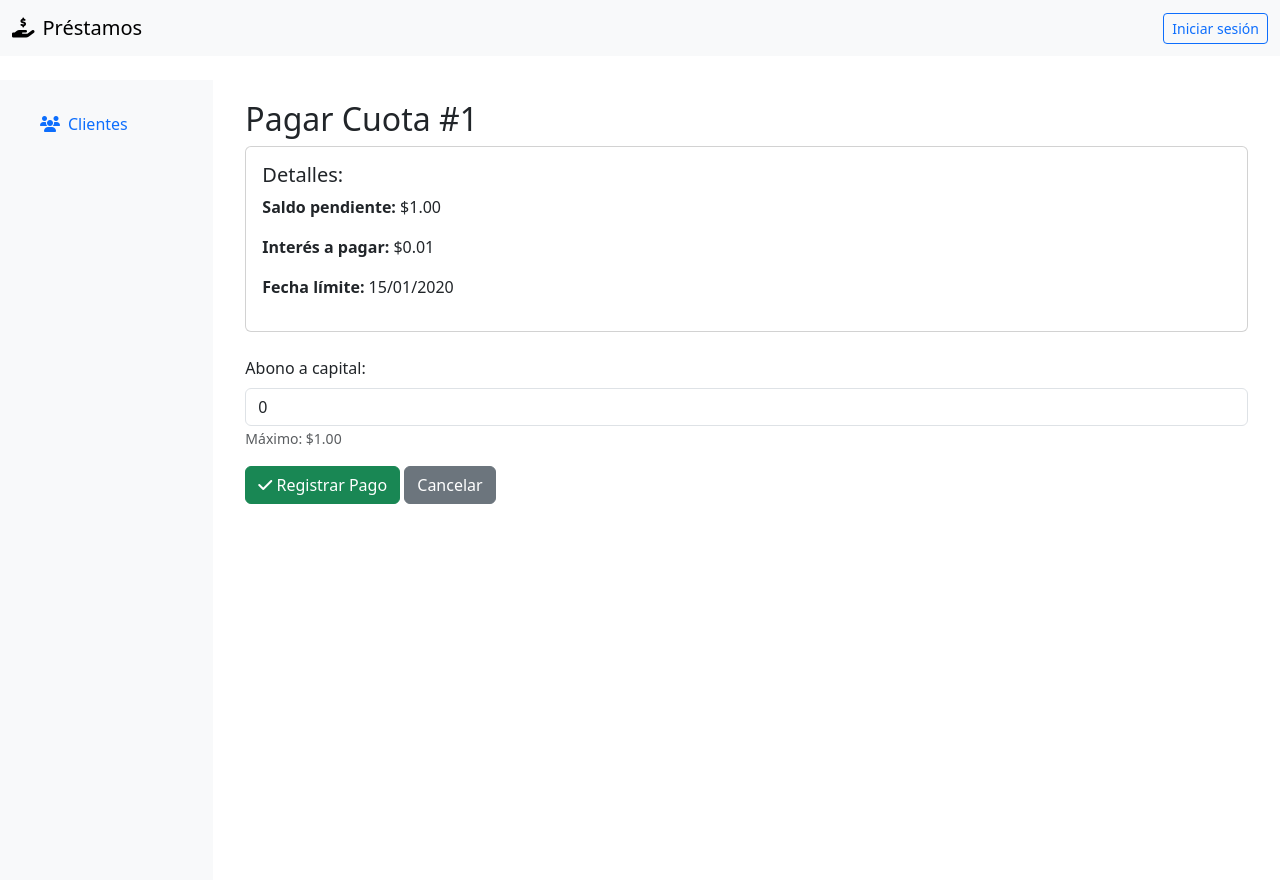
After one commit to Wsierra-one-dot-zero/prestamosya, a Django app: page /cuotas/dinamico/1/pagar/ in a window 1280 px wide. The commit adds this page. Run offline with Django 5.2, Linux system fonts and the light colour scheme; tables that the repository leaves empty hold one stand-in row (values such as "Sample post").

Commit message:
Add dynamic loan functionality with forms, views, and templates
- Implement PrestamoDinamicoForm for dynamic loans.
- Update models to include loan type and related fields.
- Create views for dynamic loan creation and payment.
- Enhance templates for loan selection and payment processes.
- Modify signals to generate cuotas only for traditional loans.

```diff
--- a/prestamosapp/models.py
+++ b/prestamosapp/models.py
@@ -1,6 +1,7 @@
 from django.contrib.auth.models import User
 from django.utils import timezone
 from django.db import models
+from decimal import Decimal
 
 class PerfilUsuario(models.Model):
     user = models.OneToOneField(User, on_delete=models.CASCADE)
@@ -26,12 +27,18 @@ class Prestamo(models.Model):
         ('MORA', 'En mora'),
     )
 
+    TIPO_CHOICES = [
+        ('TRADICIONAL', 'Tradicional (Cuotas fijas)'),
+        ('DINAMICO', 'Dinámico (Abono a capital)'),
+    ]
+
     cliente = models.ForeignKey('Cliente', on_delete=models.CASCADE, related_name='prestamos')
     monto = models.DecimalField(max_digits=10, decimal_places=2)
     tasa_interes_mensual = models.DecimalField(max_digits=5, decimal_places=2)
     numero_cuotas = models.PositiveIntegerField()
     fecha_creacion = models.DateField(auto_now_add=True)
     estado = models.CharField(max_length=10, choices=ESTADOS, default='VIGENTE')
+    tipo = models.CharField(max_length=20, choices=TIPO_CHOICES, default='TRADICIONAL')
 
     def __str__(self):
         return f"Préstamo #{self.id} - {self.cliente.nombre_completo}"
@@ -61,6 +68,7 @@ class Cuota(models.Model):
 
     class Meta:
         ordering = ['numero_cuota']
+        unique_together = ['prestamo', 'numero_cuota']  # Evita duplicados
 
     def __str__(self):
         return f"Cuota {self.numero_cuota} - Préstamo #{self.prestamo.id}"
@@ -70,3 +78,10 @@ class Cuota(models.Model):
         self.fecha_pago = timezone.now().date()
         self.save()
         return self
+
+    def calcular_interes(self):
+        """Método seguro para calcular intereses"""
+        if not hasattr(self, '_interes_calculado'):
+            tasa = Decimal(str(self.prestamo.tasa_interes_mensual)) / Decimal('100')
+            self._interes_calculado = self.saldo_pendiente * tasa
+        return self._interes_calculado
--- a/prestamosapp/signals.py
+++ b/prestamosapp/signals.py
@@ -6,7 +6,8 @@ from datetime import timedelta
 
 @receiver(post_save, sender=Prestamo)
 def generar_cuotas(sender, instance, created, **kwargs):
-    if created and instance.estado == 'VIGENTE':  # Asegúrate que el estado sea aprobado
+    # Solo generar cuotas para préstamos tradicionales
+    if created and instance.estado == 'VIGENTE' and instance.tipo == 'TRADICIONAL':
         tasa_mensual = instance.tasa_interes_mensual / 100
         cuota_mensual = instance.calcular_cuota()
         saldo = instance.monto
@@ -22,7 +23,7 @@ def generar_cuotas(sender, instance, created, **kwargs):
                 valor_cuota=cuota_mensual,
                 intereses=intereses,
                 amortizacion=amortizacion,
-                saldo_pendiente=max(0, saldo),  # Evita saldo negativo
+                saldo_pendiente=max(0, saldo),
                 fecha_vencimiento=instance.fecha_creacion + timedelta(days=30*numero)
             )
 
--- /dev/null
+++ b/prestamosapp/templates/cuotas/pagar_cuota_dinamica.html
@@ -0,0 +1,39 @@
+{% extends "base.html" %}
+
+{% block content %}
+<div class="container">
+    <h2>Pagar Cuota #{{ object.numero_cuota }}</h2>
+
+    <div class="card mb-4">
+        <div class="card-body">
+            <h5>Detalles:</h5>
+            <p><strong>Saldo pendiente:</strong> ${{ object.saldo_pendiente|floatformat:2 }}</p>
+            <p><strong>Interés a pagar:</strong> ${{ interes_actual|floatformat:2 }}</p>
+            <p><strong>Fecha límite:</strong> {{ object.fecha_vencimiento|date:"d/m/Y" }}</p>
+        </div>
+    </div>
+
+    <form method="post">
+        {% csrf_token %}
+        <div class="mb-3">
+            <label for="abono_capital" class="form-label">Abono a capital:</label>
+            <input type="number"
+                   name="abono_capital"
+                   class="form-control"
+                   min="0"
+                   max="{{ object.saldo_pendiente|stringformat:'f' }}"
+                   step="0.01"
+                   value="0"
+                   required>
+            <small class="text-muted">Máximo: ${{ object.saldo_pendiente|floatformat:2 }}</small>
+        </div>
+
+        <button type="submit" class="btn btn-success">
+            <i class="fas fa-check"></i> Registrar Pago
+        </button>
+        <a href="{% url 'detalle_prestamo' object.prestamo.id %}" class="btn btn-secondary">
+            Cancelar
+        </a>
+    </form>
+</div>
+{% endblock %}
--- a/prestamosapp/urls.py
+++ b/prestamosapp/urls.py
@@ -19,9 +19,11 @@ urlpatterns = [
     # Préstamos (anidados bajo cliente)
     path('clientes/<int:cliente_id>/prestamos/', views.ListaPrestamosClienteView.as_view(), name='lista_prestamos_cliente'),
     path('clientes/<int:cliente_id>/prestamos/crear/', views.CrearPrestamoView.as_view(), name='crear_prestamo'),
+    path('clientes<int:cliente_id>/prestamo/dinamico/crear/', views.CrearPrestamoDinamicoView.as_view(), name='crear_prestamo_dinamico'),
     path('prestamos/<int:pk>/',  views.DetallePrestamoView.as_view(),  name='detalle_prestamo'),
 
     # Cuotas (anidadas bajo préstamo)
     path('prestamos/<int:prestamo_id>/cuotas/<int:pk>/pagar/', views.PagarCuotaView.as_view(), name='pagar_cuota'),
     path('pagar-cuota/', views.PagarCuotaAjaxView.as_view(), name='pagar_cuota_ajax'),
+    path('cuotas/dinamico/<int:pk>/pagar/', views.PagarCuotaDinamicaView.as_view(), name='pagar_cuota_dinamica'),
 ]
--- a/prestamosapp/views.py
+++ b/prestamosapp/views.py
@@ -3,7 +3,7 @@ from django.views.generic import ListView, CreateView, UpdateView, DetailView, V
 from django.contrib.auth.views import LoginView
 from django.urls import reverse_lazy, reverse
 from .models import Cliente, Prestamo, Cuota
-from .forms import ClienteForm, PrestamoForm
+from .forms import ClienteForm, PrestamoForm, PrestamoDinamicoForm
 from django.http import JsonResponse
 from django.utils import timezone
 from django.http import JsonResponse
@@ -11,6 +11,8 @@ from django.views.decorators.csrf import csrf_exempt
 from django.utils.decorators import method_decorator
 from django.contrib.auth.mixins import LoginRequiredMixin
 from django.views.generic.base import TemplateView
+from datetime import timedelta
+from decimal import Decimal
 import json
 
 # --- HOME ---
@@ -51,6 +53,7 @@ class ListaClientesView(LoginRequiredMixin, ListView):
     def get_context_data(self, **kwargs):
         context = super().get_context_data(**kwargs)
         context['form_prestamo'] = PrestamoForm()  # Formulario para modal
+        context['form_prestamo_dinamico'] = PrestamoDinamicoForm()
         return context
 
 class CrearClienteView(LoginRequiredMixin, CreateView):
@@ -90,7 +93,37 @@ class CrearPrestamoView(LoginRequiredMixin, CreateView):
     def form_valid(self, form):
         cliente = Cliente.objects.get(pk=self.kwargs['cliente_id'])
         form.instance.cliente = cliente
+        form.instance.tipo = 'TRADICIONAL'
         response = super().form_valid(form)
+        return response
+
+    def get_success_url(self):
+        return reverse('detalle_prestamo', kwargs={'pk': self.object.pk})
+
+class CrearPrestamoDinamicoView(LoginRequiredMixin, CreateView):
+    model = Prestamo
+    form_class = PrestamoDinamicoForm
+    template_name = 'prestamos/lista.html'
+
+    def form_valid(self, form):
+        cliente = Cliente.objects.get(pk=self.kwargs['cliente_id'])
+        form.instance.cliente = cliente
+        form.instance.tipo = 'DINAMICO'
+        form.instance.numero_cuotas = 1  # Dinámico: una sola cuota inicial
+        response = super().form_valid(form)
+
+        fecha_vencimiento = timezone.now().date() + timedelta(days=30)
+
+        # Crear única cuota inicial correctamente
+        Cuota.objects.create(
+            prestamo=self.object,
+            numero_cuota=1,
+            valor_cuota=form.instance.monto,
+            intereses=form.instance.monto * (form.instance.tasa_interes_mensual / 100),
+            amortizacion=0,  # Inicialmente no hay amortización
+            saldo_pendiente=form.instance.monto,
+            fecha_vencimiento=fecha_vencimiento
+        )
         return response
 
     def get_success_url(self):
@@ -161,3 +194,60 @@ class PagarCuotaAjaxView(LoginRequiredMixin, View):
                     'error': str(e)
                 }, status=400)
         return JsonResponse({'success': False}, status=403)
+
+class PagarCuotaDinamicaView(UpdateView):
+    model = Cuota
+    fields = []
+    template_name = 'cuotas/pagar_cuota_dinamica.html'
+
+    def get_context_data(self, **kwargs):
+        context = super().get_context_data(**kwargs)
+        cuota = self.object
+        # Convertir explícitamente a Decimal
+        context['interes_actual'] = cuota.saldo_pendiente * (Decimal(str(cuota.prestamo.tasa_interes_mensual)) / Decimal('100'))
+        return context
+
+    def form_valid(self, form):
+        cuota = self.object
+        try:
+            # Convertir el input a Decimal
+            abono_capital = Decimal(str(self.request.POST.get('abono_capital', 0)))
+            interes = cuota.saldo_pendiente * (Decimal(str(cuota.prestamo.tasa_interes_mensual)) / Decimal('100'))
+
+            # Validar que el abono no exceda el saldo
+            if abono_capital > cuota.saldo_pendiente:
+                form.add_error(None, "El abono no puede ser mayor al saldo pendiente")
+                return self.form_invalid(form)
+
+            # Actualizar la cuota actual
+            cuota.pagada = True
+            cuota.fecha_pago = timezone.now().date()
+            cuota.intereses = interes
+            cuota.amortizacion = abono_capital
+            cuota.save()
+
+            # Crear nueva cuota si queda saldo
+            nuevo_saldo = cuota.saldo_pendiente - abono_capital
+            if nuevo_saldo > 0:
+                nueva_cuota_numero = Cuota.objects.filter(
+                    prestamo=cuota.prestamo
+                ).count() + 1
+
+                Cuota.objects.create(
+                    prestamo=cuota.prestamo,
+                    numero_cuota=nueva_cuota_numero,
+                    valor_cuota=nuevo_saldo,
+                    intereses=Decimal('0'),  # Se calculará al pagar
+                    amortizacion=Decimal('0'),
+                    saldo_pendiente=nuevo_saldo,
+                    fecha_vencimiento=cuota.fecha_vencimiento + timedelta(days=30)
+                )
+
+            return super().form_valid(form)
+
+        except (TypeError, ValueError) as e:
+            form.add_error(None, f"Error en los datos: {str(e)}")
+            return self.form_invalid(form)
+
+    def get_success_url(self):
+        return reverse('detalle_prestamo', kwargs={'pk': self.object.prestamo.id})
```
Also changed, not shown: prestamosapp/forms.py (+15 -16 lines), prestamosapp/templates/clientes/lista.html (+96 -39 lines), prestamosapp/templates/prestamos/detalle.html (+12 -4 lines), prestamosya/settings.py (+8 -3 lines), prestamosapp/migrations/0002_prestamo_tipo.py (added).
